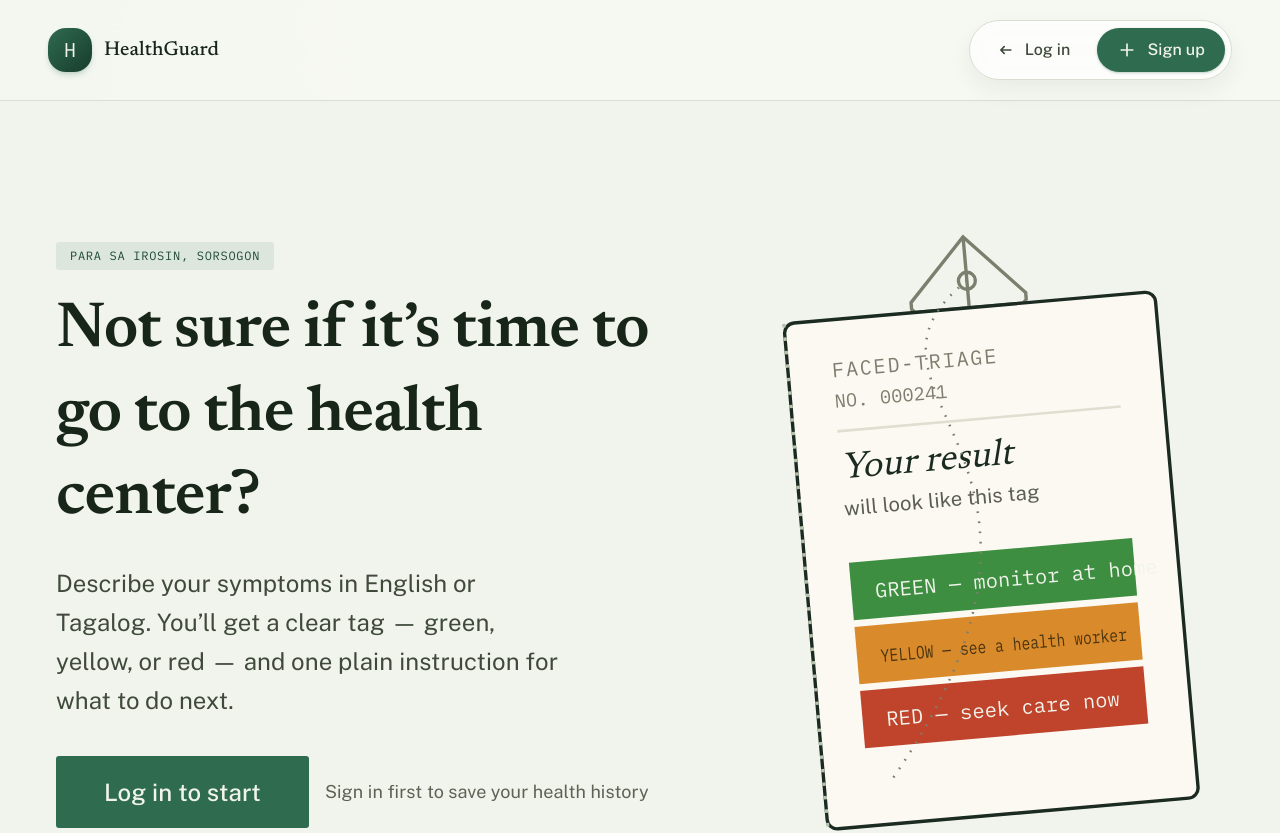
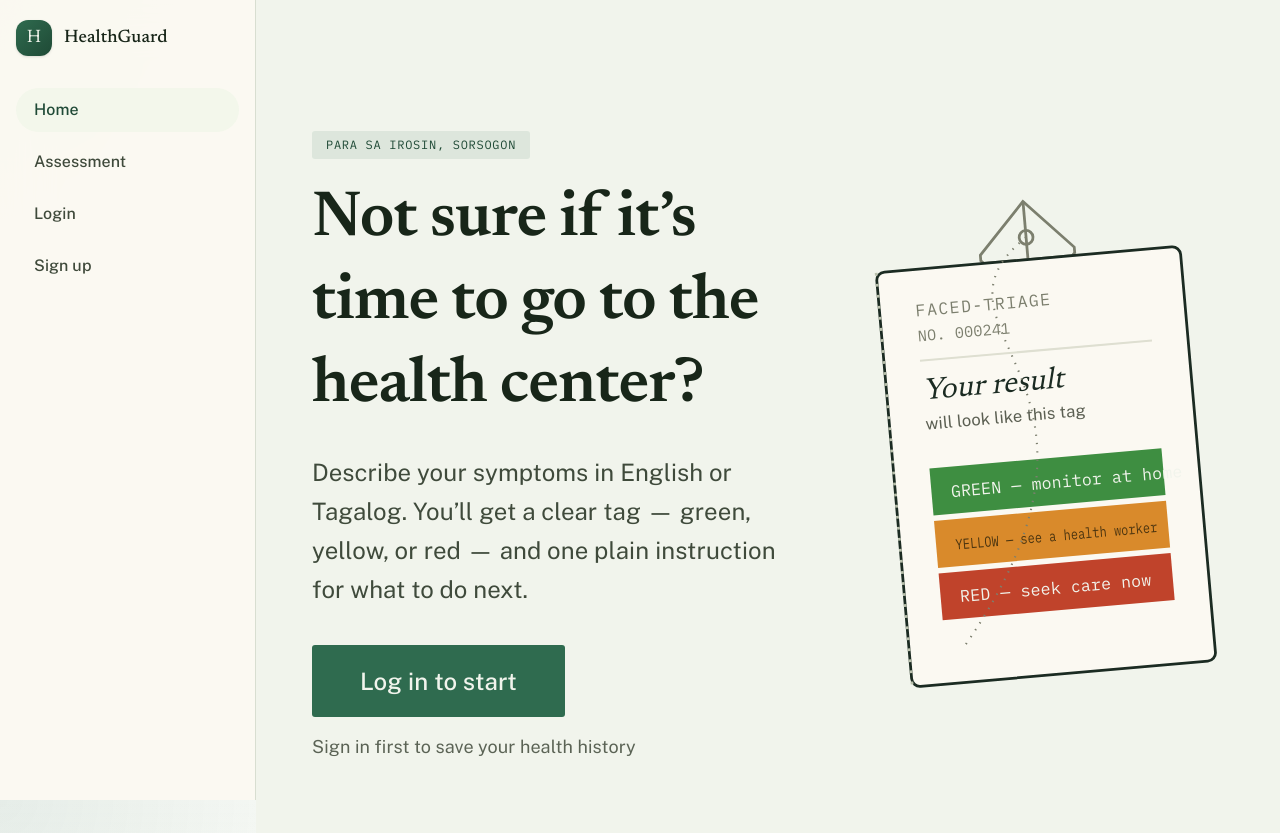
Before and after one commit to KaiiGritt/HealthGuard, a Next.js app: page / in a window 1280 px wide. Shown: the top 833 px of the page. Built offline with nearby package versions, Linux system fonts and the light colour scheme; no server answers.

Commit message:
Fix homepage sidebar navigation

```diff
--- a/app/components/PageHeader.tsx
+++ b/app/components/PageHeader.tsx
@@ -3,6 +3,7 @@
 import Link from "next/link";
 import { usePathname, useRouter } from "next/navigation";
 import { useEffect, useState, type ReactNode } from "react";
+import { cn } from "@/app/components/ui/primitives";
 import { useInterfaceLanguage } from "@/app/components/LanguageProvider";
 import { getMe, logout, type User } from "@/lib/api";
 
@@ -56,9 +57,7 @@ export default function PageHeader() {
         setUser(null);
       })
       .finally(() => {
-        if (active) {
-          setAuthReady(true);
-        }
+        if (active) setAuthReady(true);
       });
 
     return () => {
@@ -78,26 +77,66 @@ export default function PageHeader() {
     router.refresh();
   }
 
-  // Active-state helper: a small addition on top of the original — the tab
-  // you're on now gets the tag-green tint instead of every link looking the
-  // same regardless of where you are.
   function linkClass(href: string) {
     const active = pathname === href;
-    return [
-      "group relative flex items-center gap-2 overflow-hidden rounded-full border px-3.5 py-2.5 text-sm font-medium transition-all duration-200 ease-out sm:gap-2.5 sm:px-4 lg:gap-2.5 lg:px-4.5 lg:py-2.5 lg:text-base",
+    return cn(
+      "flex items-center gap-2 rounded-full px-3.5 py-2.5 text-sm font-medium transition-colors sm:gap-2.5 sm:px-4 lg:gap-2.5 lg:px-4.5 lg:py-2.5 lg:text-base",
       active
-        ? "border-[#C9D7C8] bg-[#EEF5F0] text-[#1F4A36] shadow-[0_8px_22px_rgba(31,74,54,0.08)]"
-        : "border-transparent bg-transparent text-[#3F4A3B] hover:border-[#D7E0D2] hover:bg-[#F4F8F0] hover:text-[#1F4A36] hover:shadow-[0_8px_18px_rgba(24,38,25,0.05)]",
-    ].join(" ");
+        ? "bg-brand-tint text-brand-dark"
+        : "text-ink-secondary hover:bg-card hover:text-ink",
+    );
+  }
+
+  if (pathname === "/") {
+    return (
+      <aside className="fixed left-0 top-0 z-40 h-screen w-56 border-r border-border bg-header/95 px-4 py-5 backdrop-blur-xl sm:w-64">
+        <Link href="/" className="flex items-center gap-3">
+          <span
+            className="flex h-9 w-9 items-center justify-center rounded-lg bg-linear-to-br from-brand to-brand-dark text-lg text-brand-foreground shadow-sm"
+            style={{ fontFamily: "var(--font-display)" }}
+          >
+            H
+          </span>
+          <span className="text-lg font-medium text-ink" style={{ fontFamily: "var(--font-display)" }}>
+            HealthGuard
+          </span>
+        </Link>
+
+        <nav className="mt-8 flex flex-col gap-2">
+          <Link href="/" className={linkClass("/")}>Home</Link>
+          <Link href="/assessment" className={linkClass("/assessment")}>Assessment</Link>
+          {!authReady ? (
+            <div className="h-10 w-full animate-pulse rounded-full bg-card" aria-label="Loading user menu" />
+          ) : user ? (
+            <>
+              <Link href="/history" className={linkClass("/history")}>History</Link>
+              <Link href="/profile" className={linkClass("/profile")}>Profile</Link>
+              <button
+                type="button"
+                onClick={handleLogout}
+                className="rounded-full border border-border bg-card px-3 py-2.5 text-left text-sm font-medium text-ink-secondary transition-colors hover:border-brand/40 hover:text-ink"
+              >
+                {uiText.logout}
+              </button>
+            </>
+          ) : (
+            <>
+              <Link href="/login" className={linkClass("/login")}>Login</Link>
+              <Link href="/register" className={linkClass("/register")}>Sign up</Link>
+            </>
+          )}
+        </nav>
+      </aside>
+    );
   }
 
   return (
-    <header className="sticky top-0 z-40 border-b border-[#D8DED1] bg-[#F6F8F1]/90 backdrop-blur-xl">
+    <header className="sticky top-0 z-40 border-b border-border bg-header/90 backdrop-blur-xl">
       <div className="mx-auto grid w-full max-w-[1800px] grid-cols-[auto_minmax(0,1fr)_auto] items-center gap-4 px-5 py-4 sm:px-8 sm:py-5 lg:px-12 lg:py-5 2xl:px-16">
         <Link href="/" className="justify-self-start flex items-center gap-2.5 lg:gap-3">
           <span
-            className="flex h-9 w-9 items-center justify-center rounded-xl bg-linear-to-br from-[#2F6B4F] to-[#183D2D] text-lg text-[#F1F4EC] shadow-md shadow-[#2F6B4F]/20 lg:h-11 lg:w-11 lg:text-xl"
-            style={{ fontFamily: "var(--font-tag)" }}
+            className="flex h-9 w-9 items-center justify-center rounded-lg bg-linear-to-br from-brand to-brand-dark text-lg text-brand-foreground shadow-sm lg:h-11 lg:w-11 lg:text-xl"
+            style={{ fontFamily: "var(--font-display)" }}
           >
             H
           </span>
@@ -107,15 +146,17 @@ export default function PageHeader() {
         </Link>
 
         <div className="col-start-3 justify-self-end flex items-center gap-3 lg:gap-4">
-          <nav className="hidden items-center gap-1.5 rounded-full border border-[#D8DED1] bg-white/75 p-1.5 shadow-[0_10px_24px_rgba(24,38,25,0.06)] backdrop-blur-md md:flex lg:gap-2">
-            {pathname !== "/" && user?.role === "resident" && <Link href="/history" className={linkClass("/history")}>
+          <nav className="hidden items-center gap-1 rounded-full border border-border bg-surface p-1.5 md:flex lg:gap-1.5">
+            {pathname !== "/" && user?.role === "resident" && (
+              <Link href="/history" className={linkClass("/history")}>
                 <IconWrapper>
                   <svg viewBox="0 0 24 24" fill="none" stroke="currentColor" strokeWidth="2" className="h-4 w-4 lg:h-5 lg:w-5">
                     <path strokeLinecap="round" strokeLinejoin="round" d="M12 8v4l3 3m6-3a9 9 0 11-18 0 9 9 0 0118 0z" />
                   </svg>
                 </IconWrapper>
                 {uiText.history}
-            </Link>}
+              </Link>
+            )}
 
             {user?.role === "mho" && (
               <Link href="/dashboard" className={linkClass("/dashboard")}>
@@ -139,7 +180,7 @@ export default function PageHeader() {
             )}
 
             {!authReady ? (
-              <div className="h-10 w-28 animate-pulse rounded-full bg-[#EDF1E8]" aria-label="Loading user menu" />
+              <div className="h-10 w-28 animate-pulse rounded-full bg-card" aria-label="Loading user menu" />
             ) : user ? (
               <>
                 <Link href="/profile" className={linkClass("/profile")}>
@@ -153,7 +194,7 @@ export default function PageHeader() {
                 <button
                   type="button"
                   onClick={handleLogout}
-                  className="rounded-full border border-[#D8DED1] bg-white px-3 py-2 text-sm font-medium text-[#3F4A3B] transition-all duration-200 hover:border-[#2F6B4F]/60 hover:bg-[#F4F8F0] hover:text-[#1F4A36] hover:shadow-[0_8px_20px_rgba(31,74,54,0.08)] lg:px-4 lg:py-2.5 lg:text-base"
+                  className="rounded-full border border-border bg-card px-3 py-2 text-sm font-medium text-ink-secondary transition-colors hover:border-brand/40 hover:text-ink lg:px-4 lg:py-2.5 lg:text-base"
                 >
                   {uiText.logout}
                 </button>
@@ -170,7 +211,7 @@ export default function PageHeader() {
                 </Link>
                 <Link
                   href="/register"
-                  className="flex items-center gap-2 rounded-full bg-[#2F6B4F] px-3 py-2 text-sm font-medium text-[#F1F4EC] shadow-sm shadow-[#2F6B4F]/25 transition hover:bg-[#1F4A36] lg:gap-2.5 lg:px-5 lg:py-2.5 lg:text-base"
+                  className="flex items-center gap-2 rounded-full bg-brand px-3 py-2 text-sm font-medium text-brand-foreground shadow-sm transition-colors hover:bg-brand-dark lg:gap-2.5 lg:px-5 lg:py-2.5 lg:text-base"
                 >
                   <IconWrapper>
                     <svg viewBox="0 0 24 24" fill="none" stroke="currentColor" strokeWidth="2" className="h-4 w-4 lg:h-5 lg:w-5">
@@ -186,7 +227,7 @@ export default function PageHeader() {
           <button
             type="button"
             onClick={() => setMobileMenuOpen((v) => !v)}
-            className="inline-flex h-11 w-11 items-center justify-center rounded-full border border-[#D8DED1] bg-white text-[#3F4A3B] shadow-sm md:hidden"
+            className="inline-flex h-11 w-11 items-center justify-center rounded-full border border-border bg-surface text-ink-secondary md:hidden"
             aria-label="Toggle navigation"
           >
             {mobileMenuOpen ? <CloseIcon /> : <MenuIcon />}
@@ -195,20 +236,22 @@ export default function PageHeader() {
       </div>
 
       {mobileMenuOpen && (
-        <div className="border-t border-[#D8DED1] bg-[#FBF9F2] px-4 py-4 md:hidden">
-          <div className="flex flex-col gap-2">
-            {user?.role === "resident" && <Link href="/history" className={linkClass("/history")}>
+        <div className="border-t border-border bg-header px-4 py-4 md:hidden">
+          <div className="flex flex-col gap-1">
+            {user?.role === "resident" && (
+              <Link href="/history" className={linkClass("/history")}>
                 <IconWrapper>
-                <svg viewBox="0 0 24 24" fill="none" stroke="currentColor" strokeWidth="2" className="h-4 w-4 lg:h-5 lg:w-5">
+                  <svg viewBox="0 0 24 24" fill="none" stroke="currentColor" strokeWidth="2" className="h-4 w-4">
                     <path strokeLinecap="round" strokeLinejoin="round" d="M12 8v4l3 3m6-3a9 9 0 11-18 0 9 9 0 0118 0z" />
                   </svg>
                 </IconWrapper>
                 {uiText.history}
-            </Link>}
+              </Link>
+            )}
             {user?.role === "mho" && (
               <Link href="/dashboard" className={linkClass("/dashboard")}>
                 <IconWrapper>
-                  <svg viewBox="0 0 24 24" fill="none" stroke="currentColor" strokeWidth="2" className="h-4 w-4 lg:h-5 lg:w-5">
+                  <svg viewBox="0 0 24 24" fill="none" stroke="currentColor" strokeWidth="2" className="h-4 w-4">
                     <path strokeLinecap="round" strokeLinejoin="round" d="M3 3v18h18M7 15V9m5 6V5m5 10v-4" />
                   </svg>
                 </IconWrapper>
@@ -218,7 +261,7 @@ export default function PageHeader() {
             {user?.role === "admin" && (
               <Link href="/admin" className={linkClass("/admin")}>
                 <IconWrapper>
-                  <svg viewBox="0 0 24 24" fill="none" stroke="currentColor" strokeWidth="2" className="h-4 w-4 lg:h-5 lg:w-5">
+                  <svg viewBox="0 0 24 24" fill="none" stroke="currentColor" strokeWidth="2" className="h-4 w-4">
                     <path strokeLinecap="round" strokeLinejoin="round" d="M12 11a3 3 0 100-6 3 3 0 000 6zm-7 8a7 7 0 0114 0" />
                   </svg>
                 </IconWrapper>
@@ -226,12 +269,12 @@ export default function PageHeader() {
               </Link>
             )}
             {!authReady ? (
-              <div className="h-10 w-28 animate-pulse rounded-full bg-[#EDF1E8]" aria-label="Loading user menu" />
+              <div className="h-10 w-28 animate-pulse rounded-full bg-card" aria-label="Loading user menu" />
             ) : user ? (
               <>
                 <Link href="/profile" className={linkClass("/profile")}>
                   <IconWrapper>
-                    <svg viewBox="0 0 24 24" fill="none" stroke="currentColor" strokeWidth="2" className="h-4 w-4 lg:h-5 lg:w-5">
+                    <svg viewBox="0 0 24 24" fill="none" stroke="currentColor" strokeWidth="2" className="h-4 w-4">
                       <path strokeLinecap="round" strokeLinejoin="round" d="M5 20a7 7 0 0114 0M12 12a4 4 0 100-8 4 4 0 000 8z" />
                     </svg>
                   </IconWrapper>
@@ -240,10 +283,10 @@ export default function PageHeader() {
                 <button
                   type="button"
                   onClick={handleLogout}
-                  className="flex items-center gap-2 rounded-full border border-[#D8DED1] bg-white px-3 py-2 text-left text-sm font-medium text-[#3F4A3B]"
+                  className="flex items-center gap-2 rounded-full border border-border bg-card px-3 py-2 text-left text-sm font-medium text-ink-secondary"
                 >
                   <IconWrapper>
-                    <svg viewBox="0 0 24 24" fill="none" stroke="currentColor" strokeWidth="2" className="h-4 w-4 lg:h-5 lg:w-5">
+                    <svg viewBox="0 0 24 24" fill="none" stroke="currentColor" strokeWidth="2" className="h-4 w-4">
                       <path strokeLinecap="round" strokeLinejoin="round" d="M15 17l5-5m0 0l-5-5m5 5H9" />
                     </svg>
                   </IconWrapper>
@@ -254,7 +297,7 @@ export default function PageHeader() {
               <>
                 <Link href="/login" className={linkClass("/login")}>
                   <IconWrapper>
-                    <svg viewBox="0 0 24 24" fill="none" stroke="currentColor" strokeWidth="2" className="h-4 w-4 lg:h-5 lg:w-5">
+                    <svg viewBox="0 0 24 24" fill="none" stroke="currentColor" strokeWidth="2" className="h-4 w-4">
                       <path strokeLinecap="round" strokeLinejoin="round" d="M11 16l-4-4m0 0l4-4m-4 4h12" />
                     </svg>
                   </IconWrapper>
@@ -262,10 +305,10 @@ export default function PageHeader() {
                 </Link>
                 <Link
                   href="/register"
-                  className="flex items-center gap-2 rounded-full bg-[#2F6B4F] px-3 py-2 text-sm font-medium text-[#F1F4EC]"
+                  className="flex items-center gap-2 rounded-full bg-brand px-3 py-2 text-sm font-medium text-brand-foreground"
                 >
                   <IconWrapper>
-                    <svg viewBox="0 0 24 24" fill="none" stroke="currentColor" strokeWidth="2" className="h-4 w-4 lg:h-5 lg:w-5">
+                    <svg viewBox="0 0 24 24" fill="none" stroke="currentColor" strokeWidth="2" className="h-4 w-4">
                       <path strokeLinecap="round" strokeLinejoin="round" d="M12 5v14m-7-7h14" />
                     </svg>
                   </IconWrapper>
--- a/app/page.tsx
+++ b/app/page.tsx
@@ -140,7 +140,7 @@ export default function Home() {
   return (
     <>
       <PageHeader />
-      <main className="flex-1 bg-surface text-ink">
+      <main className="ml-56 sm:ml-64 flex-1 bg-surface text-ink">
         <section className="border-b border-border">
           <div className="mx-auto grid w-full max-w-[1600px] gap-10 px-5 py-16 sm:px-7 sm:py-20 md:grid-cols-[1.15fr_0.85fr] md:items-center lg:gap-16 lg:px-10 lg:py-28 xl:px-14 xl:py-32 2xl:px-20">
             <div>
```
Also changed, not shown: app/admin/layout.tsx (+2 -16 lines), app/dashboard/layout.tsx (+2 -16 lines). Lines whose indentation alone changed are shown as unchanged.
